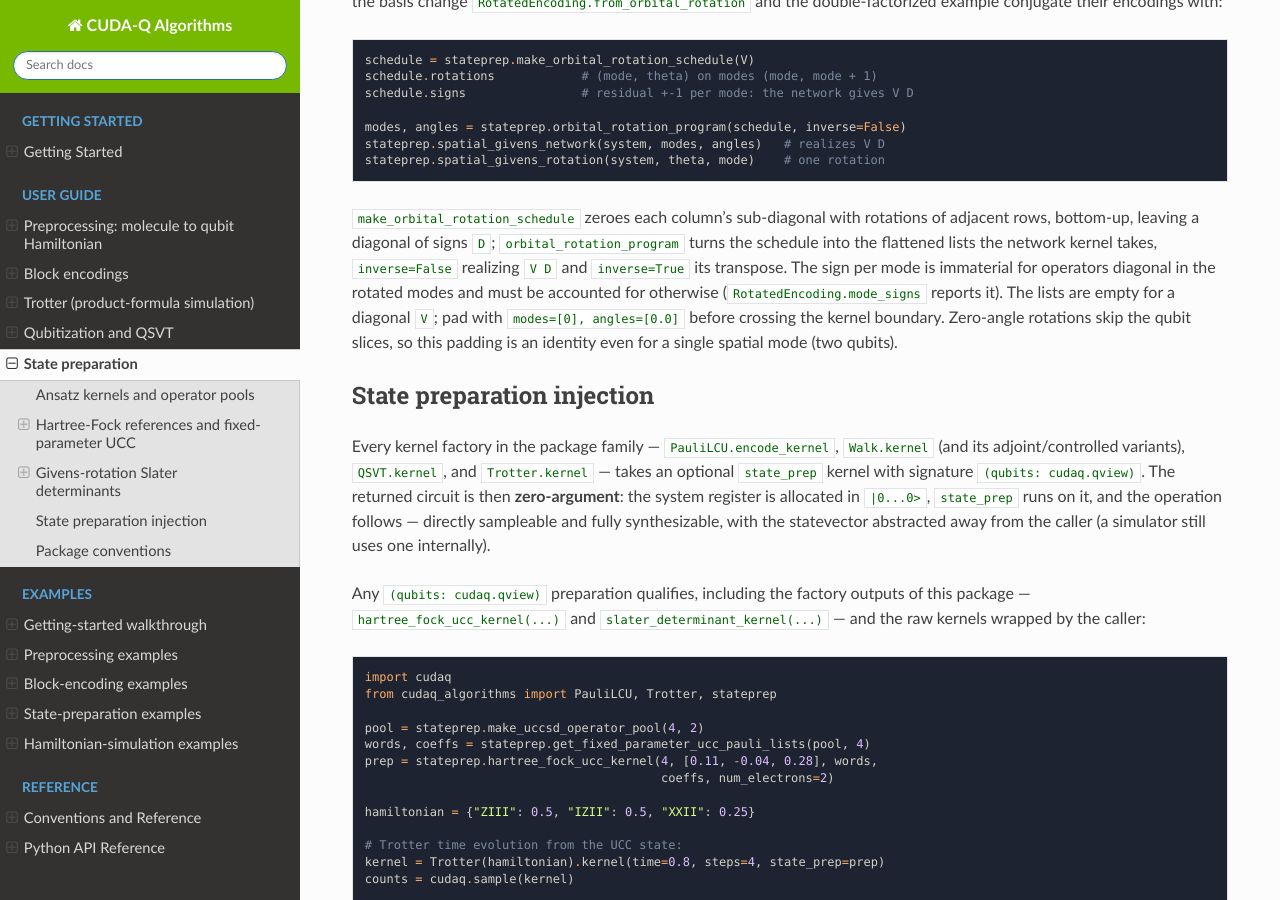
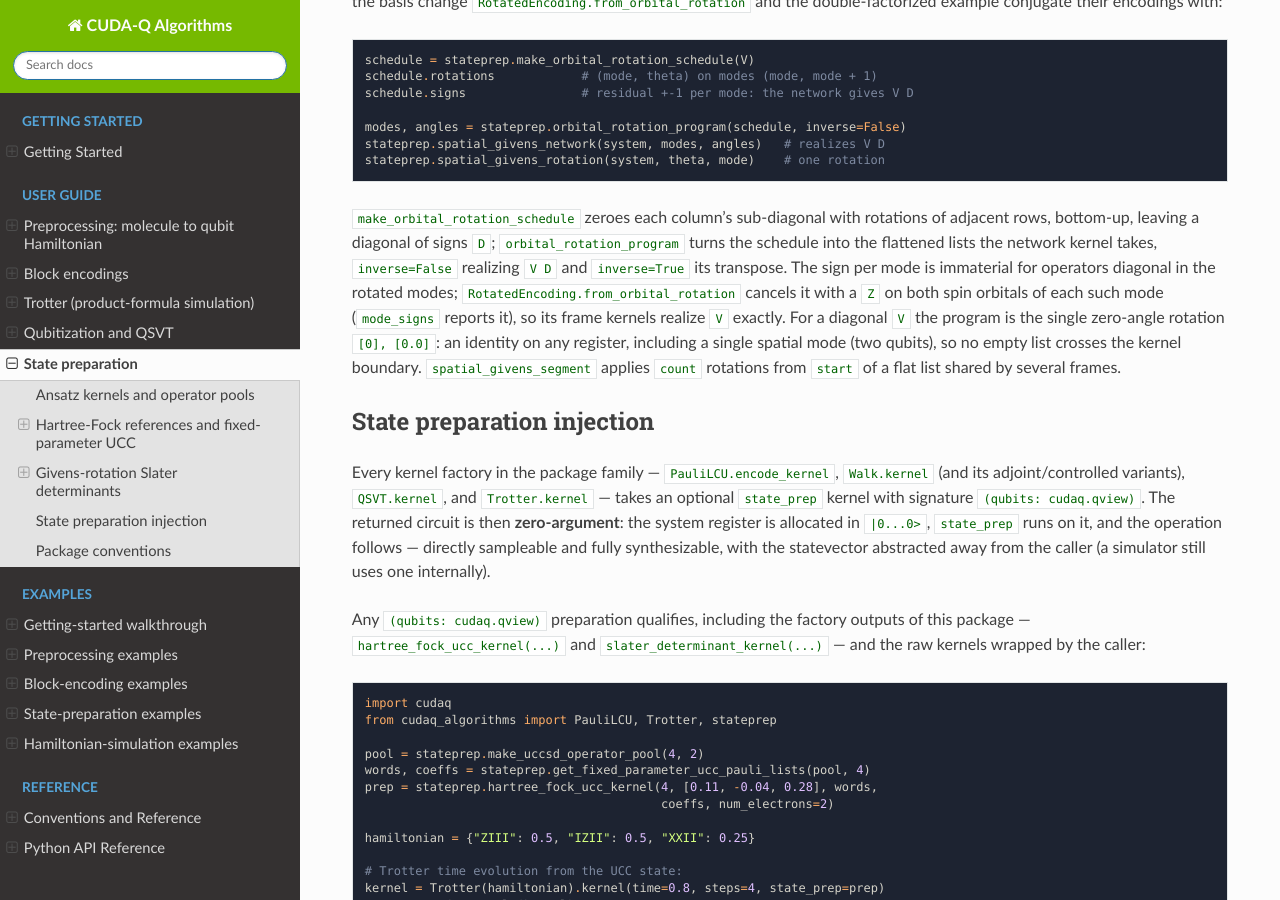
Before and after one commit to NVIDIA/cudaq-algorithms, a Sphinx documentation site: the page built from docs/sphinx/guide/state_prep.rst, in a window 1280 px wide and 900 px high, scrolled down 3681 px. Built offline with Sphinx 7.4.7 and the Read the Docs theme 3.1.0, drawn with Linux system fonts in a browser that asks for light colours.

Commit message:
Givens consolidation: cancel the mode signs with Z gates, add the segment kernel
The adjacent Givens sweep of a real orthogonal V ends in a diagonal of
signs D, so the network alone realizes V D and `from_orbital_rotation`
was exact only for an inner encoding diagonal in the rotated modes, with
a RuntimeWarning for X/Y words. Under Jordan-Wigner Z_p a_p Z_p = -a_p,
so a Z on both spin orbitals of every mode with sign -1 is Gamma(D) and
cancels the residual: `exit` applies the Z's before the forward network
and realizes Gamma(V), `enter` applies them after the inverse network
and realizes Gamma(V^T), for any inner encoding. The warning goes;
`mode_signs` still reports the sweep's residual. A new test checks the
rotated block of a generic one-body inner (hopping words) against the
Jordan-Wigner form of the rotated tensor for the mode swap, a rotation
and a det -1 3x3 reflection; the mode-swap frame test asserts V itself.

`spatial_givens_segment(system, modes, angles, start, count)` applies
one segment of a flat rotation list, for callers whose frames share one
list: a kernel cannot slice a sub-list for another kernel, and kernels
take no default arguments, so it is a sibling of `spatial_givens_network`
(the whole-list segment). The double-factorized example calls it in
place of its local wrapper. A test compares each segment of a 3-mode
program with the network over the slice, the empty segment included.

Signed-off-by: Scott Thornton <wsttiger@gmail.com>

```diff
--- a/docs/sphinx/examples/python/df_encoding.py
+++ b/docs/sphinx/examples/python/df_encoding.py
@@ -76,11 +76,10 @@ from cudaq_algorithms.pauli_lcu import (controlled_reflect_about_prepare,
                                         unprepare)
 from cudaq_algorithms.stateprep import (make_orbital_rotation_schedule,
                                         orbital_rotation_program,
-                                        spatial_givens_rotation)
+                                        spatial_givens_segment)
 
 __all__ = [
     "DoubleFactorizedEncoding",
-    "apply_basis_rotations",
     "select",
     "controlled_select",
     "apply",
@@ -138,21 +137,6 @@ def _prepare_angles(probabilities) -> list[float]:
 
 
 @cudaq.kernel
-def apply_basis_rotations(system: cudaq.qview, start: int, count: int,
-                          rot_orbitals: list[int], rot_angles: list[float]):
-    """Apply ``count`` spatial Givens rotations starting at ``start``.
-
-    Rotation ``i`` mixes adjacent spatial orbitals ``p, p + 1``
-    (``p = rot_orbitals[start + i]``) with angle ``rot_angles[start + i]``,
-    lifted to both spin sectors of the interleaved Jordan-Wigner register
-    by ``stateprep.spatial_givens_rotation``.
-    """
-    for i in range(count):
-        spatial_givens_rotation(system, rot_angles[start + i],
-                                rot_orbitals[start + i])
-
-
-@cudaq.kernel
 def select(ancilla: cudaq.qview, system: cudaq.qview, term_controls: list[int],
            term_targets: list[int], term_lengths: list[int],
            term_signs: list[int], frame_term_counts: list[int],
@@ -179,8 +163,8 @@ def select(ancilla: cudaq.qview, system: cudaq.qview, term_controls: list[int],
     ptr_tgt = 0
     term_i = 0
     for f in range(len(frame_term_counts)):
-        apply_basis_rotations(system, rot_ptr, segment_rot_counts[f],
-                              rot_orbitals, rot_angles)
+        spatial_givens_segment(system, rot_orbitals, rot_angles, rot_ptr,
+                               segment_rot_counts[f])
         rot_ptr += segment_rot_counts[f]
         for _ in range(frame_term_counts[f]):
             for b in range(n_anc):
@@ -201,9 +185,8 @@ def select(ancilla: cudaq.qview, system: cudaq.qview, term_controls: list[int],
                     x(ancilla[n_anc - 1 - b])
                 back -= 1
             term_i += 1
-    apply_basis_rotations(system, rot_ptr,
-                          segment_rot_counts[len(frame_term_counts)],
-                          rot_orbitals, rot_angles)
+    spatial_givens_segment(system, rot_orbitals, rot_angles, rot_ptr,
+                           segment_rot_counts[len(frame_term_counts)])
 
 
 @cudaq.kernel
@@ -225,8 +208,8 @@ def controlled_select(control_and_ancilla: cudaq.qview, system: cudaq.qview,
     ptr_tgt = 0
     term_i = 0
     for f in range(len(frame_term_counts)):
-        apply_basis_rotations(system, rot_ptr, segment_rot_counts[f],
-                              rot_orbitals, rot_angles)
+        spatial_givens_segment(system, rot_orbitals, rot_angles, rot_ptr,
+                               segment_rot_counts[f])
         rot_ptr += segment_rot_counts[f]
         for _ in range(frame_term_counts[f]):
             for b in range(n_anc):
@@ -246,9 +229,8 @@ def controlled_select(control_and_ancilla: cudaq.qview, system: cudaq.qview,
                     x(control_and_ancilla[n_anc - b])
                 back -= 1
             term_i += 1
-    apply_basis_rotations(system, rot_ptr,
-                          segment_rot_counts[len(frame_term_counts)],
-                          rot_orbitals, rot_angles)
+    spatial_givens_segment(system, rot_orbitals, rot_angles, rot_ptr,
+                           segment_rot_counts[len(frame_term_counts)])
 
 
 @cudaq.kernel
--- a/docs/sphinx/guide/state_prep.rst
+++ b/docs/sphinx/guide/state_prep.rst
@@ -224,11 +224,14 @@ rotations of adjacent rows, bottom-up, leaving a diagonal of signs ``D``;
 `orbital_rotation_program` turns the schedule into the flattened lists the
 network kernel takes, ``inverse=False`` realizing ``V D`` and
 ``inverse=True`` its transpose. The sign per mode is immaterial for
-operators diagonal in the rotated modes and must be accounted for
-otherwise (`RotatedEncoding.mode_signs` reports it). The lists are empty
-for a diagonal ``V``; pad with ``modes=[0], angles=[0.0]`` before crossing
-the kernel boundary. Zero-angle rotations skip the qubit slices, so this
-padding is an identity even for a single spatial mode (two qubits).
+operators diagonal in the rotated modes; `RotatedEncoding.from_orbital_rotation`
+cancels it with a ``Z`` on both spin orbitals of each such mode
+(``mode_signs`` reports it), so its frame kernels realize ``V`` exactly.
+For a diagonal ``V`` the program is the single zero-angle rotation
+``[0], [0.0]``: an identity on any register, including a single spatial
+mode (two qubits), so no empty list crosses the kernel boundary.
+`spatial_givens_segment` applies ``count`` rotations from ``start`` of a
+flat list shared by several frames.
 
 State preparation injection
 ---------------------------
```
Also changed, not shown: docs/sphinx/guide/block_encodings.rst (+6 -5 lines), 5 other files.
